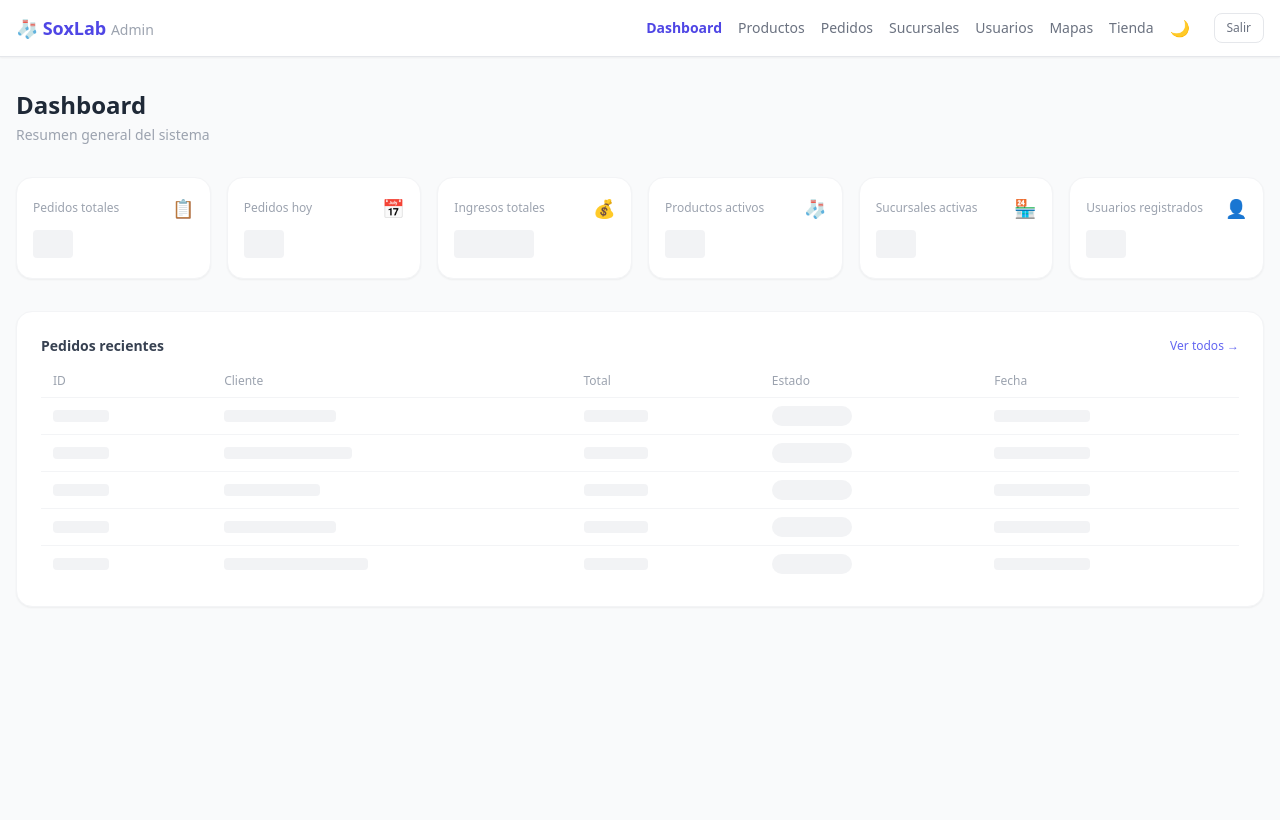
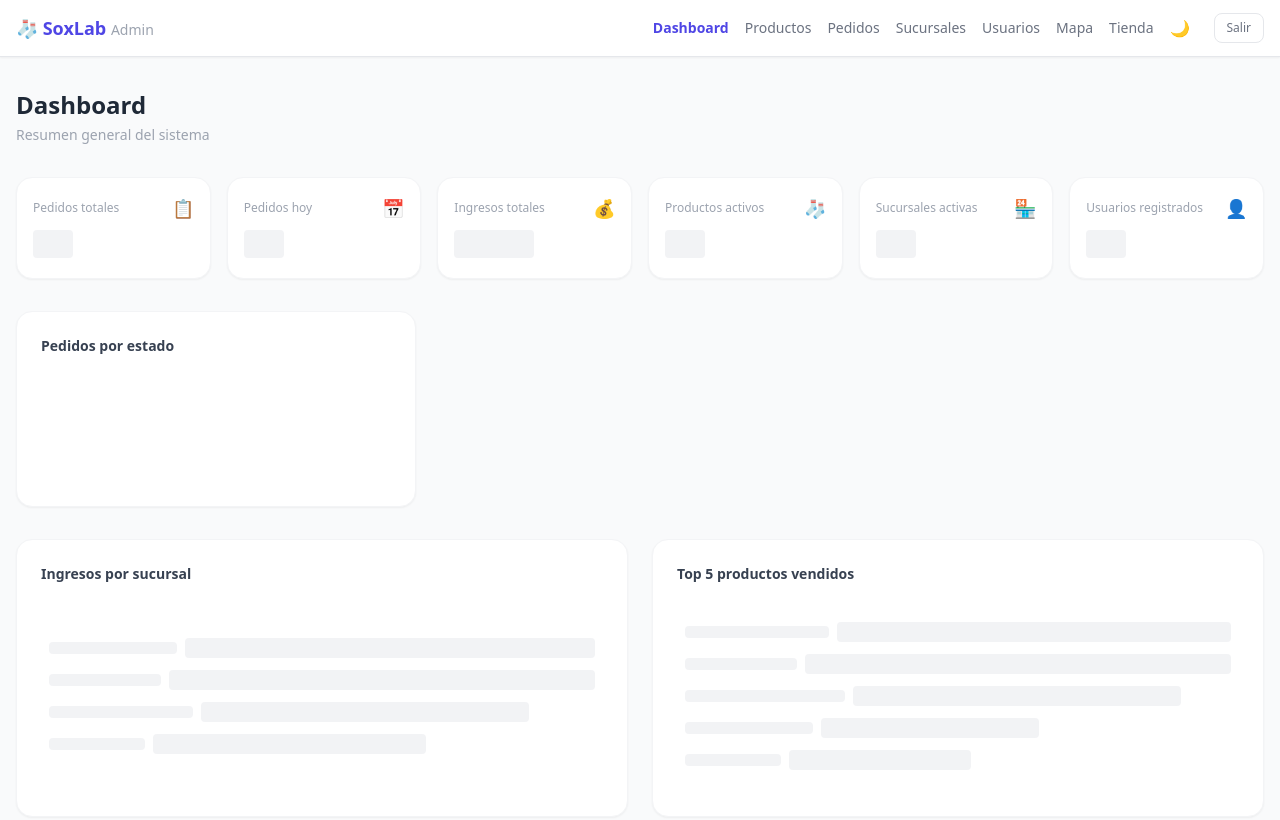
Before and after one commit to LexterDev/DTW135-ProyectoFinal__Gestion-de-pedidos, a plain HTML site: page index.html in a window 1280 px wide. Shown: the top 820 px of the page. Drawn offline with nearby package versions, Linux system fonts and the light colour scheme.

Commit message:
feat(graficos): integra cdn de chart.js y habilita contenedores canvas en el dashboard

```diff
--- a/index.html
+++ b/index.html
@@ -6,7 +6,7 @@
   <script>if(localStorage.getItem('soxlab_dark')==='1')document.documentElement.classList.add('dark');</script>
   <title>Dashboard - SoxLab</title>
   <script src="https://cdn.tailwindcss.com"></script>
-
+  <script src="https://cdn.jsdelivr.net/npm/chart.js@4/dist/chart.umd.min.js"></script>
   <link rel="stylesheet" href="css/custom.css" />
 </head>
 <body class="min-h-screen bg-gray-50">
@@ -21,7 +21,7 @@
         <a href="pedidos.html"     class="text-gray-500 hover:text-indigo-600">Pedidos</a>
         <a href="sucursales.html"  class="text-gray-500 hover:text-indigo-600">Sucursales</a>
         <a href="usuarios.html"    class="text-gray-500 hover:text-indigo-600">Usuarios</a>
-        <a href="mapa.html"        class="text-gray-500 hover:text-indigo-600">Mapas</a>
+        <a href="mapa.html"        class="text-gray-500 hover:text-indigo-600">Mapa</a>
         <a href="catalogo.html"    class="text-gray-500 hover:text-indigo-600">Tienda</a>
         <button class="btn-dark-toggle text-base text-gray-400 hover:text-indigo-600 transition-colors" title="Modo oscuro" aria-label="Modo oscuro">🌙</button>
         <button id="btn-logout"
@@ -122,6 +122,48 @@
       </div>
     </div>
 
+    <div class="grid grid-cols-1 lg:grid-cols-3 gap-6">
+
+      <div class="bg-white rounded-2xl border border-gray-100 shadow-sm p-6 flex flex-col gap-4">
+        <h2 class="text-sm font-semibold text-gray-700">Pedidos por estado</h2>
+        <div class="flex justify-center">
+          <canvas id="chart-estados" class="max-w-[220px]"></canvas>
+        </div>
+      </div>
+
+      </div>
+
+    <div class="grid grid-cols-1 lg:grid-cols-2 gap-6">
+
+      <div class="bg-white rounded-2xl border border-gray-100 shadow-sm p-6 flex flex-col gap-4">
+        <h2 class="text-sm font-semibold text-gray-700">Ingresos por sucursal</h2>
+        <div class="relative h-48">
+          <canvas id="chart-sucursales"></canvas>
+          <div id="skel-sucursales" class="animate-pulse absolute inset-0 flex flex-col justify-center gap-3 px-2" aria-hidden="true">
+            <div class="flex items-center gap-2"><div class="h-3 bg-gray-200 rounded w-32 shrink-0"></div><div class="h-5 bg-gray-200 rounded flex-1"></div></div>
+            <div class="flex items-center gap-2"><div class="h-3 bg-gray-200 rounded w-28 shrink-0"></div><div class="h-5 bg-gray-200 rounded w-4/5"></div></div>
+            <div class="flex items-center gap-2"><div class="h-3 bg-gray-200 rounded w-36 shrink-0"></div><div class="h-5 bg-gray-200 rounded w-3/5"></div></div>
+            <div class="flex items-center gap-2"><div class="h-3 bg-gray-200 rounded w-24 shrink-0"></div><div class="h-5 bg-gray-200 rounded w-1/2"></div></div>
+          </div>
+        </div>
+      </div>
+
+      <div class="bg-white rounded-2xl border border-gray-100 shadow-sm p-6 flex flex-col gap-4">
+        <h2 class="text-sm font-semibold text-gray-700">Top 5 productos vendidos</h2>
+        <div class="relative h-48">
+          <canvas id="chart-top-productos"></canvas>
+          <div id="skel-top-productos" class="animate-pulse absolute inset-0 flex flex-col justify-center gap-3 px-2" aria-hidden="true">
+            <div class="flex items-center gap-2"><div class="h-3 bg-gray-200 rounded w-36 shrink-0"></div><div class="h-5 bg-gray-200 rounded flex-1"></div></div>
+            <div class="flex items-center gap-2"><div class="h-3 bg-gray-200 rounded w-28 shrink-0"></div><div class="h-5 bg-gray-200 rounded w-4/5"></div></div>
+            <div class="flex items-center gap-2"><div class="h-3 bg-gray-200 rounded w-40 shrink-0"></div><div class="h-5 bg-gray-200 rounded w-3/5"></div></div>
+            <div class="flex items-center gap-2"><div class="h-3 bg-gray-200 rounded w-32 shrink-0"></div><div class="h-5 bg-gray-200 rounded w-2/5"></div></div>
+            <div class="flex items-center gap-2"><div class="h-3 bg-gray-200 rounded w-24 shrink-0"></div><div class="h-5 bg-gray-200 rounded w-1/3"></div></div>
+          </div>
+        </div>
+      </div>
+
+    </div>
+
     <div class="bg-white rounded-2xl border border-gray-100 shadow-sm p-6">
       <div class="flex items-center justify-between mb-4">
         <h2 class="text-sm font-semibold text-gray-700">Pedidos recientes</h2>
```
